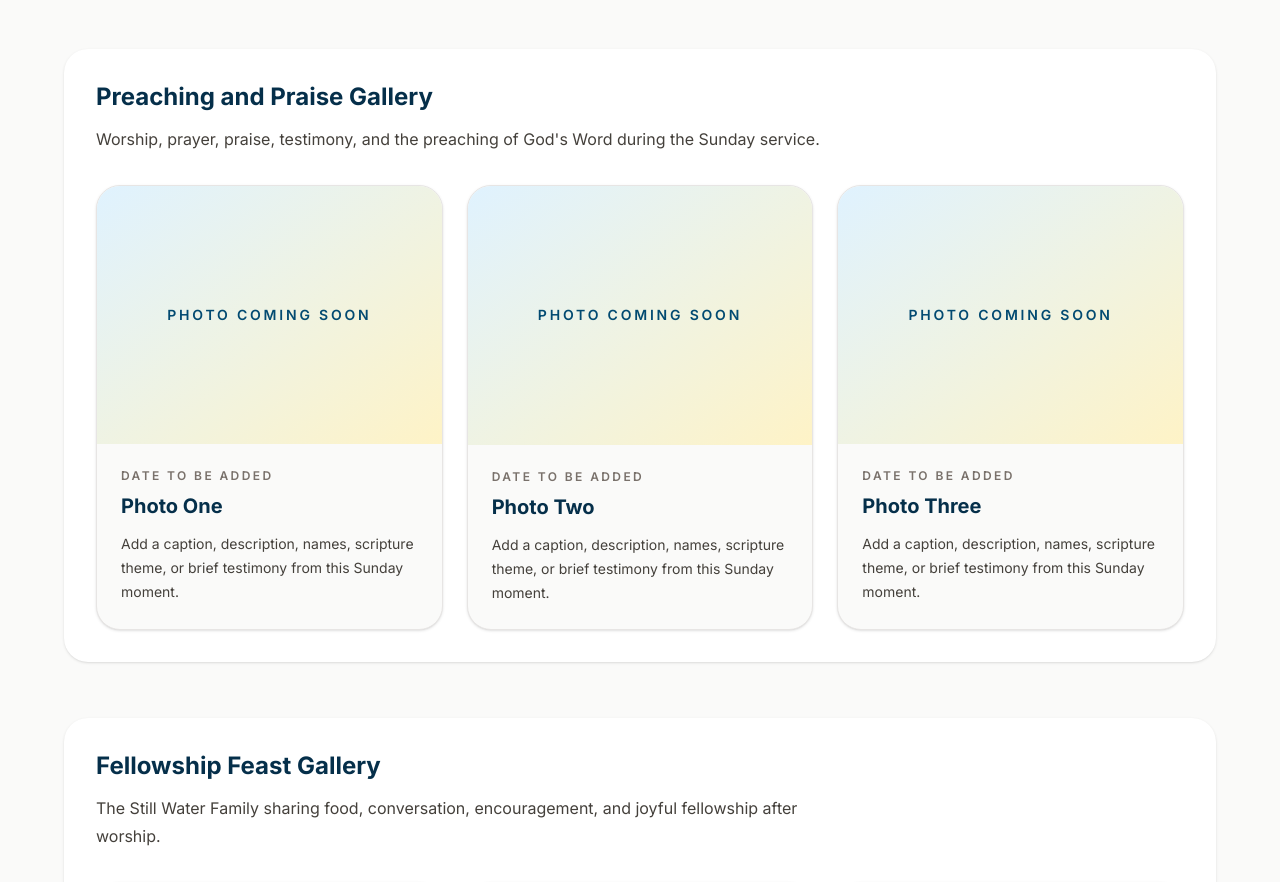
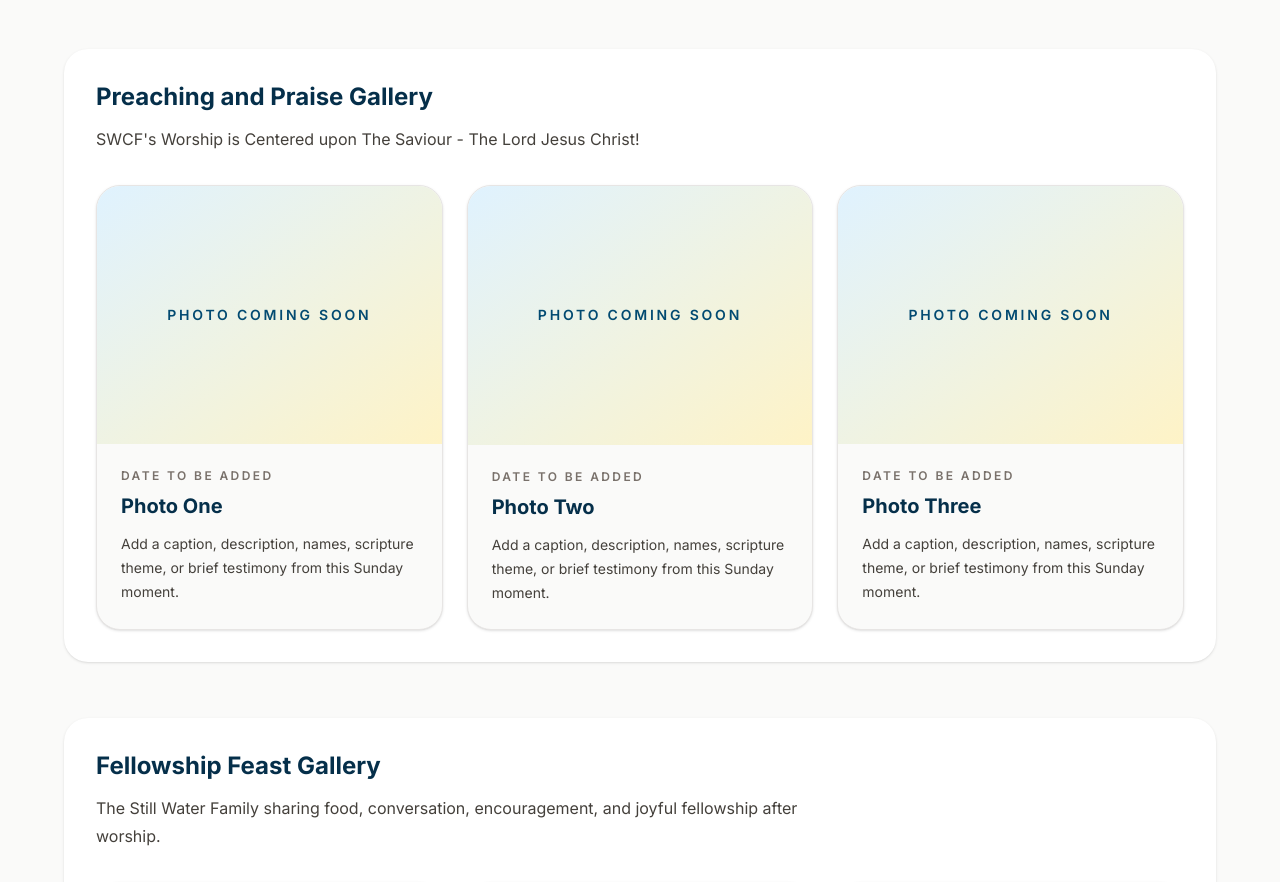
Before and after one commit to edesent/stillwater-christian-fellowship, a Next.js app: page /sunday-saints in a window 1280 px wide. Shown: the part 2020-2902 px from the top of the page. Built offline with nearby package versions, Linux system fonts and the light colour scheme.

Commit message:
Updated Preaching and Praise gallery description

```diff
--- a/src/app/sunday-saints/page.tsx
+++ b/src/app/sunday-saints/page.tsx
@@ -18,7 +18,7 @@ const gallerySections = [
   {
     title: "Preaching and Praise Gallery",
     description:
-      "Worship, prayer, praise, testimony, and the preaching of God's Word during the Sunday service.",
+      "SWCF's Worship is Centered upon The Saviour - The Lord Jesus Christ!",
   },
   {
     title: "Fellowship Feast Gallery",
```
